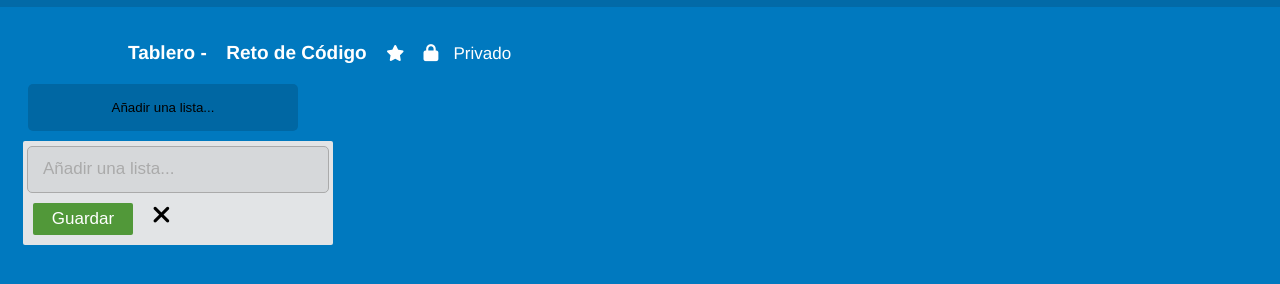
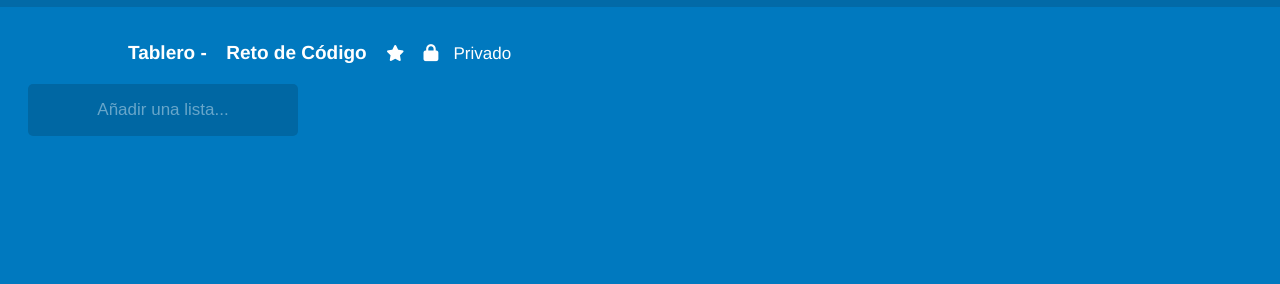
Before and after one commit to yasvalenzuela/trello, a plain HTML site: page index.html in a window 1280 px wide. Shown: the part 42-326 px from the top of the page. Drawn offline with Linux system fonts and the light colour scheme.

Commit message:
trello version 0.0.1 completo

```diff
--- a/assets/css/style.css
+++ b/assets/css/style.css
@@ -10,7 +10,8 @@ header{
 	top: 0;
 	left: 0;
 }
-
+/*menu*/
+/*boton trello*/
 #btnTrello{
 	float: left;
 	position: absolute;
@@ -31,6 +32,7 @@ header{
 	padding-right: 5px;
 }
 
+/*buscador*/
 #buscador{
 	color: #ffffff;
 }
@@ -55,6 +57,7 @@ header{
 	font-size: 18px;
 }
 
+/*icono trello del medio*/
 #trello{
 	position: absolute;
 	font-size: 20px;
@@ -69,6 +72,7 @@ header{
 	padding-right: 5px;
 }
 
+/*ultima parte del menu*/
 #menuEnd{
 	margin-top: 5px;
 	list-style: none;
@@ -87,6 +91,7 @@ header{
 	margin-left: 1100px;
 }
 
+/*primera seccion del body*/
 #user{
 	font-size: 16px;
 	margin-top: 80px;
@@ -119,19 +124,21 @@ header{
 	font-size: 17px;
 }
 
-#lista{
+/*formulario oculto*/
+/*boton añadir comentario*/
+
+#List button{
 	background-color: #0067A3;
+	font-size: 17px;
 	border: 1px solid transparent;
 	border-radius: 5px;
 	width: 270px;
-	padding: 15px;
+	padding: 15px 5px;
 	margin-left: 20px;
+	color: #67A6CA;
 }
 
-#Lista button{
-	color: #ffffff;
-	font-size: 17px;
-}
+/*formulario oculto*/
 #formularioOculto{
 	background-color: #E2E4E6;
 	width: 310px;
--- a/assets/js/app.js
+++ b/assets/js/app.js
@@ -1,6 +1,10 @@
+//para que el formulario comience oculto
+var oculto = document.getElementById('formularioOculto').style.display='none';
+
+//se crea el evento click
 var listita = document.getElementById("List");
 listita.addEventListener("click", ocultar);
-
+//se crea la funcion con la cual se ocultara el añadir comentario al hacer click y se desplegara el formulario
 function ocultar(){
 	document.getElementById("lista").style.display = "none";
 	var newBoard = document.getElementById("formularioOculto");
```
Also changed, not shown: index.html (+6 -0 lines).
